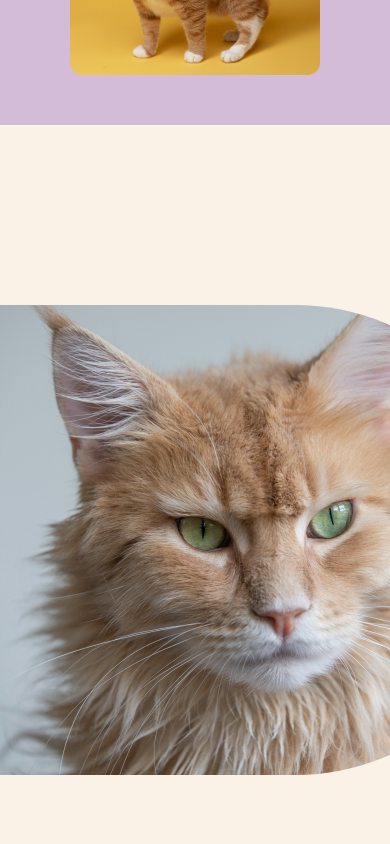
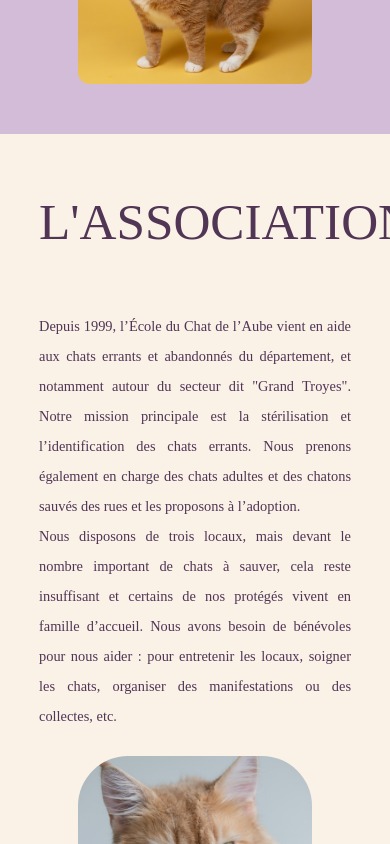
Before and after one commit to hugomanachem/ecole-chat-aube, a React (Vite) app: page / in a window 390 px wide. Shown: the part 960-1804 px from the top of the page. Built offline with nearby package versions, Linux system fonts and the light colour scheme; a web font is replaced by a local one.

Commit message:
Quick modif on responsive main section + Responsive second section (2 Accueil, FaireUnDon, DevenirVolontaire)

```diff
--- a/src/index.css
+++ b/src/index.css
@@ -298,7 +298,8 @@ button {
 }
 
 .text-second-section {
-  width: 720px;
+  max-width: 720px;
+  width: 65%;
 }
 
 .text-second-section h2 {
@@ -311,20 +312,22 @@ button {
 }
 
 .right-img-second-section {
+  width: 36%;
+  max-width: 530px;
+  height: fit-content;
   position: absolute;
   right: 0;
   top: 180px;
-  width: fit-content;
-  height: fit-content;
   border-radius: 250px 0 0 250px;
 }
 
 .left-img-second-section {
+  width: 36%;
+  max-width: 530px;
+  height: fit-content;
   position: absolute;
   left: 0;
   top: 180px;
-  width: fit-content;
-  height: fit-content;
   border-radius: 0 250px 250px 0;
 }
 
@@ -406,8 +409,7 @@ footer {
   width: 400px;
 }
 
-#volontaire-devenir-volontaire-text,
-#volontaire-devenir-volontaire-h2 {
+.second-section .volontaire-devenir-volontaire-h2 {
   width: 750px;
 }
 
@@ -415,7 +417,7 @@ footer {
   margin-bottom: 50px;
 }
 
-#volontaire-devenir-volontaire-text p:nth-child(even) {
+.volontaire-devenir-volontaire-text p:nth-child(even) {
   font-weight: 700;
 }
 
@@ -643,6 +645,15 @@ h3 {
   .main-section-h1-btn h1 {
     font-size: 80px;
   }
+
+  .text-second-section h2 {
+    font-size: 51.2px;
+  }
+
+  .text-second-section p,
+  .text-second-section li {
+    font-size: 14.4px;
+  }
 }
 
 @media screen and (max-width: 1060px) {
@@ -667,11 +678,12 @@ h3 {
 
   .left-main-section-img,
   .right-main-section-img {
-    margin: 25px 0 0 0;
+    max-width: 601px;
+    margin: 50px 0 0 0;
   }
 
   .main-section-content img {
-    width: 80%;
+    width: 75%;
   }
 
   .main-section-content .left-main-section-img {
@@ -683,4 +695,51 @@ h3 {
     flex-direction: column;
     align-items: center;
   }
+
+  #don-btn-container {
+    height: 225px;
+    justify-content: space-evenly;
+  }
+
+  .second-section {
+    display: flex;
+    flex-direction: column;
+    height: fit-content;
+    padding: 50px 0;
+  }
+
+  .second-section > .second-section-body {
+    width: 100%;
+    justify-content: center;
+  }
+
+  .second-section > .second-section-body > .text-second-section {
+    width: 80%;
+    display: flex;
+    flex-direction: column;
+    align-items: center;
+  }
+
+  .second-section > .second-section-body > .text-second-section p {
+    align-self: self-start;
+  }
+
+  .second-section > .second-section-body > .text-second-section button {
+    margin-bottom: 50px;
+  }
+
+  .second-section > .second-section-body > .text-second-section h2 {
+    width: 100%;
+    text-align: center;
+  }
+
+  .second-section img {
+    width: 60%;
+    border-radius: 50px;
+  }
+
+  .left-img-second-section,
+  .right-img-second-section {
+    position: static;
+  }
 }
--- a/src/pages/DevenirVolontaire.jsx
+++ b/src/pages/DevenirVolontaire.jsx
@@ -27,11 +27,10 @@ function DevenirVolontaire() {
 
       <section className="secondary-bg-color second-section">
         <div className="second-section-body righted">
-          <div
-            id="volontaire-devenir-volontaire-text"
-            className="text-second-section"
-          >
-            <h2 id="volontaire-devenir-volontaire-h2">Devenir volontaire</h2>
+          <div className=" volontaire-devenir-volontaire-text text-second-section">
+            <h2 className="volontaire-devenir-volontaire-h2">
+              Devenir volontaire
+            </h2>
             <p>
               Être volontaire à L’école du chat de l’Aube, ça consiste en quoi ?
             </p>
--- a/src/pages/FaireUnDon.jsx
+++ b/src/pages/FaireUnDon.jsx
@@ -21,11 +21,11 @@ function FaireUnDon() {
                   Faire un don
                 </button>
                 <p>Paiement sécurisé</p>
-              </div>
-              <div>
-                <img src={paypal_logo}></img>
-                <img src={visa_logo}></img>
-                <img src={mastercard_logo}></img>
+                <div>
+                  <img src={paypal_logo}></img>
+                  <img src={visa_logo}></img>
+                  <img src={mastercard_logo}></img>
+                </div>
               </div>
             </div>
           </div>
```
